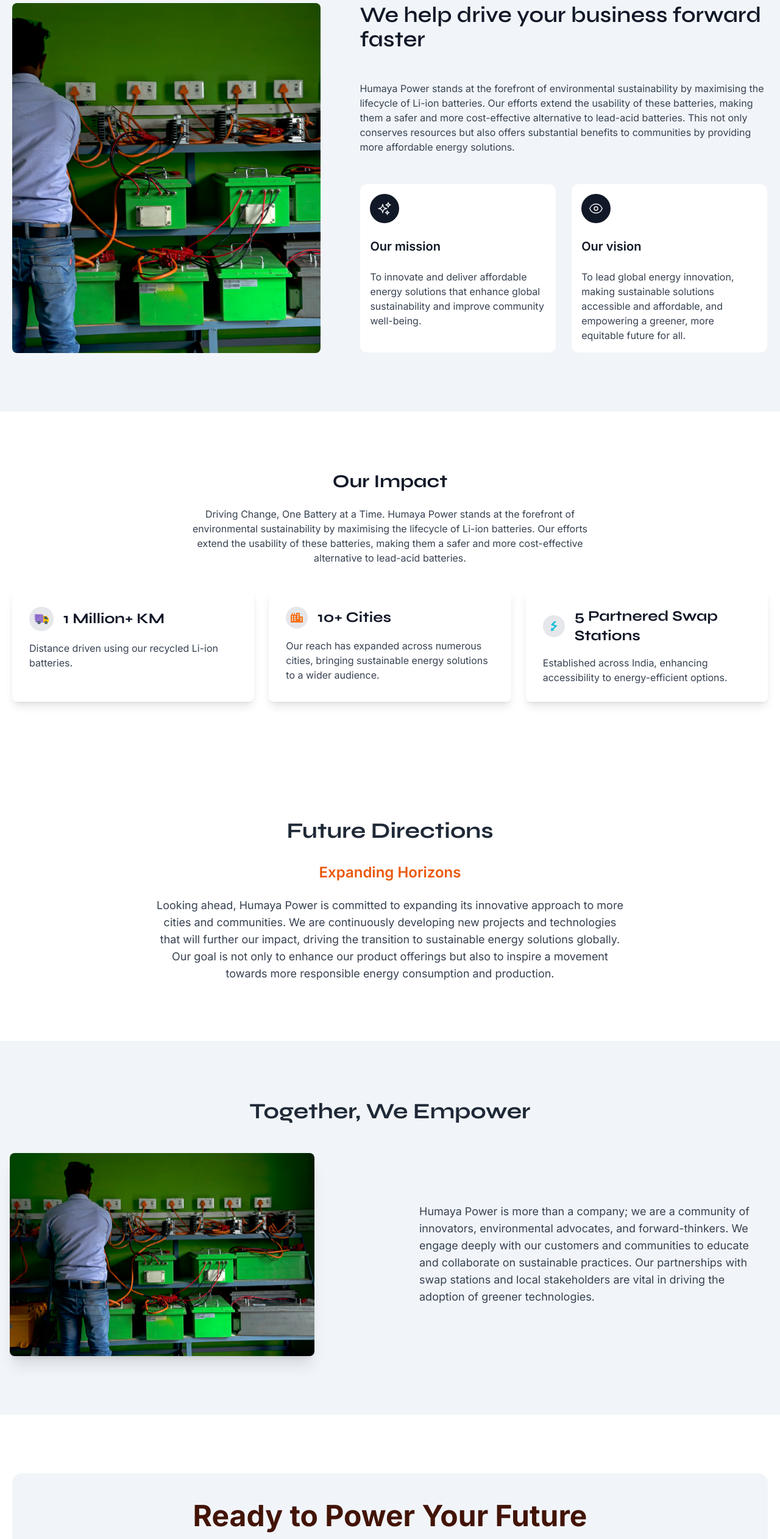
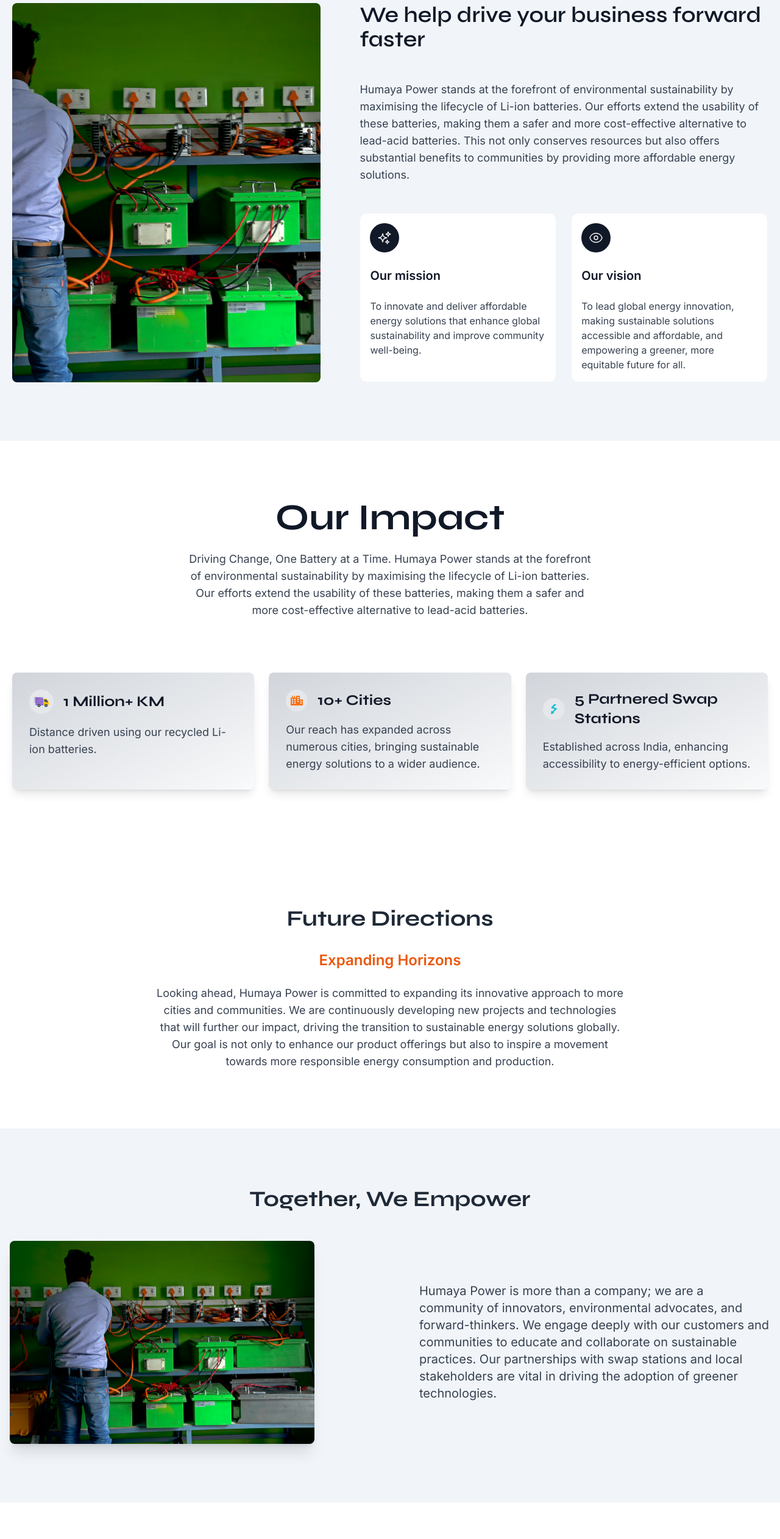
Before and after one commit to Shujaulislam/hmp-try1, a Next.js app: page /about in a window 1280 px wide. Shown: the part 900-3424 px from the top of the page at 61% size. Built offline with nearby package versions, Linux system fonts and the light colour scheme.

Commit message:
page refactoring and re-working
about page refactored, contact card CSS fixes

```diff
--- a/src/app/about/page.tsx
+++ b/src/app/about/page.tsx
@@ -2,17 +2,12 @@
 import React from 'react';
 import Image from 'next/image';
 import { motion } from 'framer-motion';
-import { montserrat, syne } from '../font';
+import { syne } from '../font';
 import Link from 'next/link';
 import { FcInTransit,FcElectricity } from 'react-icons/fc';
-import { GiModernCity } from "react-icons/gi";
 import { FaCity } from 'react-icons/fa';
 
-const fadeIn = {
-  initial: { opacity: 0, y: 20 },
-  animate: { opacity: 1, y: 0 },
-  transition: { duration: 0.6 }
-};
+
 
 export default function AboutUs() {
   return (
@@ -34,8 +29,14 @@
           initial="initial"
           animate="animate"
         >
-          <h1 className={`${syne.className} text-3xl sm:text-4xl md:text-6xl font-bold mb-4 sm:mb-6`}>We Are Humaya Power</h1>
-          <p className="text-sm sm:text-base md:text-xl">Powering a sustainable future with innovative energy solutions</p>
+          <h1
+            className={`${syne.className} text-3xl sm:text-4xl md:text-6xl font-bold mb-4 sm:mb-6`}
+          >
+            We Are Humaya Power
+          </h1>
+          <p className="text-sm sm:text-base md:text-xl">
+            Powering a sustainable future with innovative energy solutions
+          </p>
         </motion.div>
       </section>
 
@@ -49,7 +50,13 @@
               animate={{ opacity: 1, x: 0 }}
               transition={{ duration: 0.6, delay: 0.4 }}
             >
-              <Image src="/background2.png" alt="Our Journey" width={500} height={300} className="rounded-lg shadow-xl" />
+              <Image
+                src="/background2.png"
+                alt="Our Journey"
+                width={500}
+                height={300}
+                className="rounded-lg shadow-xl"
+              />
             </motion.div>
             <motion.div
               className="md:w-1/2 md:pl-12"
@@ -58,10 +65,16 @@
               transition={{ duration: 0.6, delay: 0.6 }}
             >
               <p className="text-gray-700 mb-6 text-lg font-normal leading-8">
-                Our journey began with a vision to revolutionise the way energy resources are used and preserved. Witnessing the wasteful crushing and recycling processes of damaged batteries, our founders were driven to create a more sustainable solution.
+                Our journey began with a vision to revolutionise the way energy
+                resources are used and preserved. Witnessing the wasteful
+                crushing and recycling processes of damaged batteries, our
+                founders were driven to create a more sustainable solution.
               </p>
               <p className="text-gray-700 text-lg">
-                This inspiration led to the development of innovative practices for re-manufacturing batteries, ensuring the complete utilisation of resources and significantly reducing environmental impact.
+                This inspiration led to the development of innovative practices
+                for re-manufacturing batteries, ensuring the complete
+                utilisation of resources and significantly reducing
+                environmental impact.
               </p>
             </motion.div>
           </div>
@@ -72,37 +85,85 @@
       <section className="py-24 bg-slate-100">
         <div className="max-w-7xl mx-auto px-5 sm:px-10 md:px-12 lg:px-5 flex flex-col md:flex-row gap-16">
           <div className="flex md:flex-1">
-            <Image src="/swap-station.jpg" alt="working on housing" width={1300} height={900} className="w-full md:h-full object-cover rounded-lg" />
+            <Image
+              src="/swap-station.jpg"
+              alt="working on housing"
+              width={1300}
+              height={900}
+              className="w-full md:h-full object-cover rounded-lg"
+            />
           </div>
           <div className="md:w-1/2 lg:w-[54%] space-y-12 text-gray-700 dark:text-gray-300">
-            <h1 className={`${syne.className} text-gray-900 dark:text-white font-semibold text-2xl sm:text-3xl md:text-4xl`}>
+            <h1
+              className={`${syne.className} text-gray-900 dark:text-white font-semibold text-2xl sm:text-3xl md:text-4xl`}
+            >
               We help drive your business forward faster
             </h1>
-            <p>
-              Humaya Power stands at the forefront of environmental sustainability by maximising the lifecycle of Li-ion batteries. Our efforts extend the usability of these batteries, making them a safer and more cost-effective alternative to lead-acid batteries. This not only conserves resources but also offers substantial benefits to communities by providing more affordable energy solutions.
+            <p className="text-lg">
+              Humaya Power stands at the forefront of environmental
+              sustainability by maximising the lifecycle of Li-ion batteries.
+              Our efforts extend the usability of these batteries, making them a
+              safer and more cost-effective alternative to lead-acid batteries.
+              This not only conserves resources but also offers substantial
+              benefits to communities by providing more affordable energy
+              solutions.
             </p>
             <div className="grid sm:grid-cols-2 gap-6">
               <div className="space-y-6 p-4 rounded-xl bg-white dark:bg-gray-950 border border-gray-100 dark:border-gray-900">
                 <span className="rounded-full bg-gray-900 dark:bg-gray-100 text-gray-100 dark:text-gray-900 w-max p-3 flex">
-                  <svg xmlns="http://www.w3.org/2000/svg" fill="none" viewBox="0 0 24 24" strokeWidth="1.5" stroke="currentColor" className="w-6 h-6">
-                    <path strokeLinecap="round" strokeLinejoin="round" d="M9.813 15.904L9 18.75l-.813-2.846a4.5 4.5 0 00-3.09-3.09L2.25 12l2.846-.813a4.5 4.5 0 003.09-3.09L9 5.25l.813 2.846a4.5 4.5 0 003.09 3.09L15.75 12l-2.846.813a4.5 4.5 0 00-3.09 3.09zM18.259 8.715L18 9.75l-.259-1.035a3.375 3.375 0 00-2.455-2.456L14.25 6l1.036-.259a3.375 3.375 0 002.455-2.456L18 2.25l.259 1.035a3.375 3.375 0 002.456 2.456L21.75 6l-1.035.259a3.375 3.375 0 00-2.456 2.456zM16.894 20.567L16.5 21.75l-.394-1.183a2.25 2.25 0 00-1.423-1.423L13.5 18.75l1.183-.394a2.25 2.25 0 001.423-1.423l.394-1.183.394 1.183a2.25 2.25 0 001.423 1.423l1.183.394-1.183.394a2.25 2.25 0 00-1.423 1.423z" />
+                  <svg
+                    xmlns="http://www.w3.org/2000/svg"
+                    fill="none"
+                    viewBox="0 0 24 24"
+                    strokeWidth="1.5"
+                    stroke="currentColor"
+                    className="w-6 h-6"
+                  >
+                    <path
+                      strokeLinecap="round"
+                      strokeLinejoin="round"
+                      d="M9.813 15.904L9 18.75l-.813-2.846a4.5 4.5 0 00-3.09-3.09L2.25 12l2.846-.813a4.5 4.5 0 003.09-3.09L9 5.25l.813 2.846a4.5 4.5 0 003.09 3.09L15.75 12l-2.846.813a4.5 4.5 0 00-3.09 3.09zM18.259 8.715L18 9.75l-.259-1.035a3.375 3.375 0 00-2.455-2.456L14.25 6l1.036-.259a3.375 3.375 0 002.455-2.456L18 2.25l.259 1.035a3.375 3.375 0 002.456 2.456L21.75 6l-1.035.259a3.375 3.375 0 00-2.456 2.456zM16.894 20.567L16.5 21.75l-.394-1.183a2.25 2.25 0 00-1.423-1.423L13.5 18.75l1.183-.394a2.25 2.25 0 001.423-1.423l.394-1.183.394 1.183a2.25 2.25 0 001.423 1.423l1.183.394-1.183.394a2.25 2.25 0 00-1.423 1.423z"
+                    />
                   </svg>
                 </span>
-                <h2 className="font-semibold text-xl text-gray-900 dark:text-white">Our mission</h2>
+                <h2 className="font-semibold text-xl text-gray-900 dark:text-white">
+                  Our mission
+                </h2>
                 <p>
-                  To innovate and deliver affordable energy solutions that enhance global sustainability and improve community well-being.
+                  To innovate and deliver affordable energy solutions that
+                  enhance global sustainability and improve community
+                  well-being.
                 </p>
               </div>
               <div className="space-y-6 p-4 rounded-xl bg-white dark:bg-gray-950 border border-gray-100 dark:border-gray-900">
                 <span className="rounded-full bg-gray-900 dark:bg-gray-100 text-gray-100 dark:text-gray-900 w-max p-3 flex">
-                  <svg xmlns="http://www.w3.org/2000/svg" fill="none" viewBox="0 0 24 24" strokeWidth="1.5" stroke="currentColor" className="w-6 h-6">
-                    <path strokeLinecap="round" strokeLinejoin="round" d="M2.036 12.322a1.012 1.012 0 010-.639C3.423 7.51 7.36 4.5 12 4.5c4.638 0 8.573 3.007 9.963 7.178.07.207.07.431 0 .639C20.577 16.49 16.64 19.5 12 19.5c-4.638 0-8.573-3.007-9.963-7.178z" />
-                    <path strokeLinecap="round" strokeLinejoin="round" d="M15 12a3 3 0 11-6 0 3 3 0 016 0z" />
+                  <svg
+                    xmlns="http://www.w3.org/2000/svg"
+                    fill="none"
+                    viewBox="0 0 24 24"
+                    strokeWidth="1.5"
+                    stroke="currentColor"
+                    className="w-6 h-6"
+                  >
+                    <path
+                      strokeLinecap="round"
+                      strokeLinejoin="round"
+                      d="M2.036 12.322a1.012 1.012 0 010-.639C3.423 7.51 7.36 4.5 12 4.5c4.638 0 8.573 3.007 9.963 7.178.07.207.07.431 0 .639C20.577 16.49 16.64 19.5 12 19.5c-4.638 0-8.573-3.007-9.963-7.178z"
+                    />
+                    <path
+                      strokeLinecap="round"
+                      strokeLinejoin="round"
+                      d="M15 12a3 3 0 11-6 0 3 3 0 016 0z"
+                    />
                   </svg>
                 </span>
-                <h2 className="font-semibold text-xl text-gray-900 dark:text-white">Our vision</h2>
+                <h2 className="font-semibold text-xl text-gray-900 dark:text-white">
+                  Our vision
+                </h2>
                 <p>
-                  To lead global energy innovation, making sustainable solutions accessible and affordable, and empowering a greener, more equitable future for all.
+                  To lead global energy innovation, making sustainable solutions
+                  accessible and affordable, and empowering a greener, more
+                  equitable future for all.
                 </p>
               </div>
             </div>
@@ -114,51 +175,64 @@
       <section className="py-24">
         <div className="max-w-7xl mx-auto px-5 sm:px-10 md:px-12 lg:px-5 space-y-10">
           <div className="text-center space-y-6 max-w-2xl mx-auto">
-            <h1 className={`${syne.className} text-3xl font-bold text-gray-900 dark:text-white capitalize`}>
-              Our Impact</h1>
-            <p className="text-gray-700 dark:text-gray-300">
-              Driving Change, One Battery at a Time. Humaya Power stands at the forefront of environmental sustainability by maximising the lifecycle of Li-ion batteries. Our efforts extend the usability of these batteries, making them a safer and more cost-effective alternative to lead-acid batteries.
+            <h1
+              className={`${syne.className} text-3xl sm:text-4xl md:text-6xl font-bold text-gray-900 dark:text-white capitalize`}
+            >
+              Our Impact
+            </h1>
+            <p className="text-gray-700 dark:text-gray-300 text-lg">
+              Driving Change, One Battery at a Time. Humaya Power stands at the
+              forefront of environmental sustainability by maximising the
+              lifecycle of Li-ion batteries. Our efforts extend the usability of
+              these batteries, making them a safer and more cost-effective
+              alternative to lead-acid batteries.
             </p>
           </div>
-          <div className="grid gap-6 sm:grid-cols-2 md:grid-cols-3">
-            <div className="p-6 md:p-7 rounded-lg shadow-lg hover:shadow-xl transition-shadow bg-white dark:bg-gray-900 space-y-4">  {/*bg-white p-6 rounded-lg shadow-lg hover:shadow-xl transition-shadow */}
+          <div className="grid gap-6 sm:grid-cols-2 md:grid-cols-3 pt-12">
+            <div className="p-6 md:p-7 rounded-lg shadow-lg hover:shadow-xl transition-shadow bg-gradient-to-tl from-gray-50 to-gray-300 dark:bg-gray-900 space-y-4">
               <div className="flex items-center gap-4 text-gray-900 dark:text-white">
                 <span className="p-2 rounded-full bg-gray-200 dark:bg-gray-800">
                   <FcInTransit className="w-6 h-6" />
                 </span>
-                <h2 className={`${syne.className} font-bold text-2xl`}>1 Million+ KM</h2>
+                <h2 className={`${syne.className} font-bold text-2xl`}>
+                  1 Million+ KM
+                </h2>
               </div>
-              <p className="text-gray-700 dark:text-gray-300">
+              <p className="text-gray-700 dark:text-gray-300 text-lg">
                 Distance driven using our recycled Li-ion batteries.
               </p>
             </div>
-            <div className="p-6 md:p-7 rounded-lg shadow-lg hover:shadow-xl transition-shadow bg-white dark:bg-gray-900 space-y-4">
+            <div className="p-6 md:p-7 rounded-lg shadow-lg hover:shadow-xl transition-shadow bg-gradient-to-tl from-gray-50 to-gray-300 dark:bg-gray-900 space-y-4">
               <div className="flex items-center gap-4 text-gray-900 dark:text-white">
                 <span className="p-2 rounded-full bg-gray-200 dark:bg-gray-800">
-                {/* <GiModernCity className="bg-pink-400"/> */}
                   <FaCity className=" text-orange-500 w-5 h-5 " />
                 </span>
-                <h2 className={`${syne.className} font-bold text-2xl`}>10+ Cities</h2>
+                <h2 className={`${syne.className} font-bold text-2xl`}>
+                  10+ Cities
+                </h2>
               </div>
-              <p className="text-gray-700 dark:text-gray-300">
-                Our reach has expanded across numerous cities, bringing sustainable energy solutions to a wider audience.
+              <p className="text-gray-700 dark:text-gray-300 text-lg">
+                Our reach has expanded across numerous cities, bringing
+                sustainable energy solutions to a wider audience.
               </p>
             </div>
-            <div className="p-6 md:p-7 rounded-lg shadow-lg hover:shadow-xl transition-shadow bg-white dark:bg-gray-900 space-y-4">
+            <div className="p-6 md:p-7 rounded-lg shadow-lg hover:shadow-xl transition-shadow bg-gradient-to-tl from-gray-50 to-gray-300 dark:bg-gray-900 space-y-4">
               <div className="flex items-center gap-4 text-gray-900 dark:text-white">
                 <span className="p-2 rounded-full bg-gray-200 dark:bg-gray-800">
                   <FcElectricity className="w-5 h-5" />
                 </span>
-                <h2 className={`${syne.className} font-bold text-2xl`}>5 Partnered Swap Stations</h2>
+                <h2 className={`${syne.className} font-bold text-2xl`}>
+                  5 Partnered Swap Stations
+                </h2>
               </div>
-              <p className="text-gray-700 dark:text-gray-300">
-                Established across India, enhancing accessibility to energy-efficient options.
+              <p className="text-gray-700 dark:text-gray-300 text-lg">
+                Established across India, enhancing accessibility to
+                energy-efficient options.
               </p>
             </div>
           </div>
         </div>
       </section>
-
 
       {/* Future Directions Section */}
       <section className="py-24 bg-white">
@@ -185,7 +259,13 @@
             animate={{ opacity: 1, y: 0 }}
             transition={{ duration: 0.6, delay: 0.4 }}
           >
-            Looking ahead, Humaya Power is committed to expanding its innovative approach to more cities and communities. We are continuously developing new projects and technologies that will further our impact, driving the transition to sustainable energy solutions globally. Our goal is not only to enhance our product offerings but also to inspire a movement towards more responsible energy consumption and production.
+            Looking ahead, Humaya Power is committed to expanding its innovative
+            approach to more cities and communities. We are continuously
+            developing new projects and technologies that will further our
+            impact, driving the transition to sustainable energy solutions
+            globally. Our goal is not only to enhance our product offerings but
+            also to inspire a movement towards more responsible energy
+            consumption and production.
           </motion.p>
         </div>
       </section>
@@ -208,7 +288,13 @@
               animate={{ opacity: 1, x: 0 }}
               transition={{ duration: 0.6, delay: 0.2 }}
             >
-              <Image src="/swap-station.jpg" alt="Community Engagement" width={500} height={300} className="rounded-lg shadow-xl" />
+              <Image
+                src="/swap-station.jpg"
+                alt="Community Engagement"
+                width={500}
+                height={300}
+                className="rounded-lg shadow-xl"
+              />
             </motion.div>
             <motion.div
               className="md:w-1/2 md:pl-12"
@@ -216,8 +302,13 @@
               animate={{ opacity: 1, x: 0 }}
               transition={{ duration: 0.6, delay: 0.4 }}
             >
-              <p className="text-gray-700 text-lg">
-                Humaya Power is more than a company; we are a community of innovators, environmental advocates, and forward-thinkers. We engage deeply with our customers and communities to educate and collaborate on sustainable practices. Our partnerships with swap stations and local stakeholders are vital in driving the adoption of greener technologies.
+              <p className="text-gray-700 text-xl">
+                Humaya Power is more than a company; we are a community of
+                innovators, environmental advocates, and forward-thinkers. We
+                engage deeply with our customers and communities to educate and
+                collaborate on sustainable practices. Our partnerships with swap
+                stations and local stakeholders are vital in driving the
+                adoption of greener technologies.
               </p>
             </motion.div>
           </div>
@@ -227,13 +318,18 @@
       {/* Call to Action */}
       <section className="py-24">
         <div className="max-w-7xl mx-auto px-5 sm:px-10 md:px-12 lg:px-5">
-    <div className="w-full relative py-8 md:py-10 px-6 md:px-8 rounded-2xl bg-slate-100 dark:from-orange-900">
+          <div className="w-full relative py-8 md:py-10 px-6 md:px-8 rounded-2xl bg-gradient-to-b from-slate-100 to-slate-300 dark:from-orange-900">
             <div className="mx-auto text-center max-w-xl md:max-w-2xl relative space-y-8">
               <h1 className="text-3xl/tight sm:text-4xl/tight md:text-5xl/tight font-bold text-orange-950 dark:text-white">
-          Ready to Power Your Future with <span className="text-transparent bg-clip-text bg-gradient-to-br from-orange-600 from-20% via-orange-400 via-30% to-orange-600">Sustainable Energy</span> Solutions?
+                Ready to Power Your Future with{" "}
+                <span className="text-transparent bg-clip-text bg-gradient-to-br from-orange-600 from-20% via-orange-400 via-30% to-orange-600">
+                  Sustainable Energy
+                </span>{" "}
+                Solutions?
               </h1>
-        <p className="text-gray-700 dark:text-gray-300">
-          Join us in creating a cleaner, more sustainable world. Together, we can make a difference.
+              <p className="text-gray-700 dark:text-gray-300 text-xl">
+                Join us in creating a cleaner, more sustainable world. Together,
+                we can make a difference.
               </p>
               <div className="mx-auto max-w-md sm:max-w-xl flex justify-center">
                 <Link
```
Also changed, not shown: src/app/contact/page.tsx (+21 -23 lines). Lines whose indentation alone changed are shown as unchanged.
